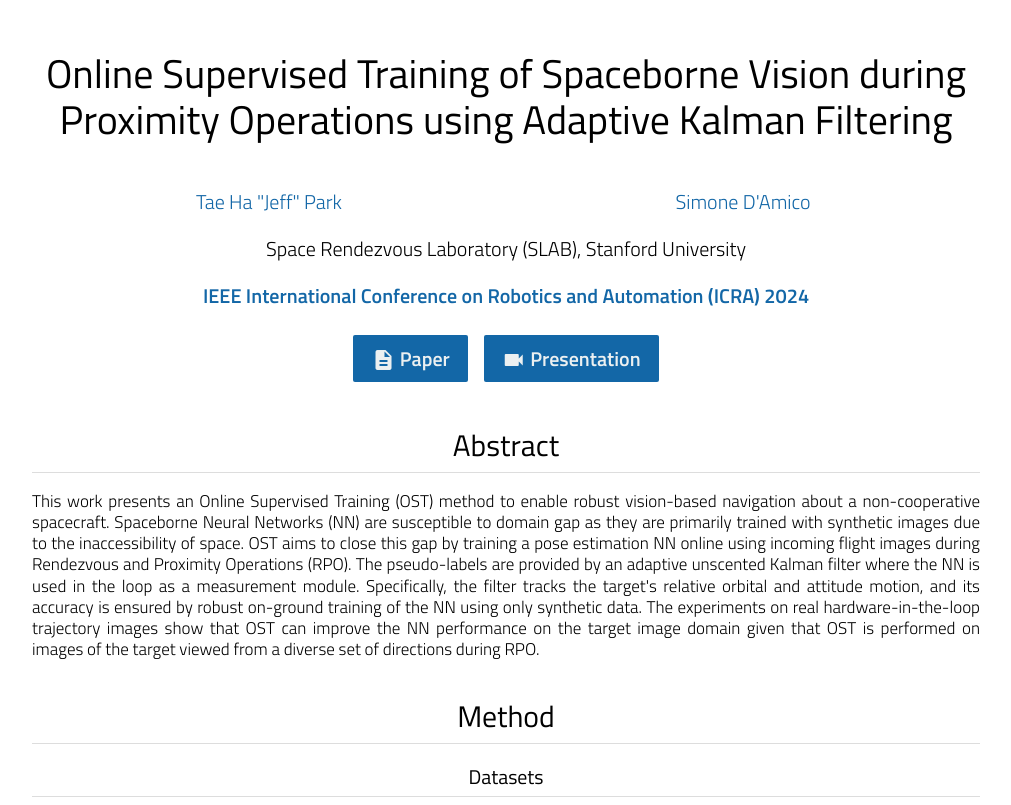
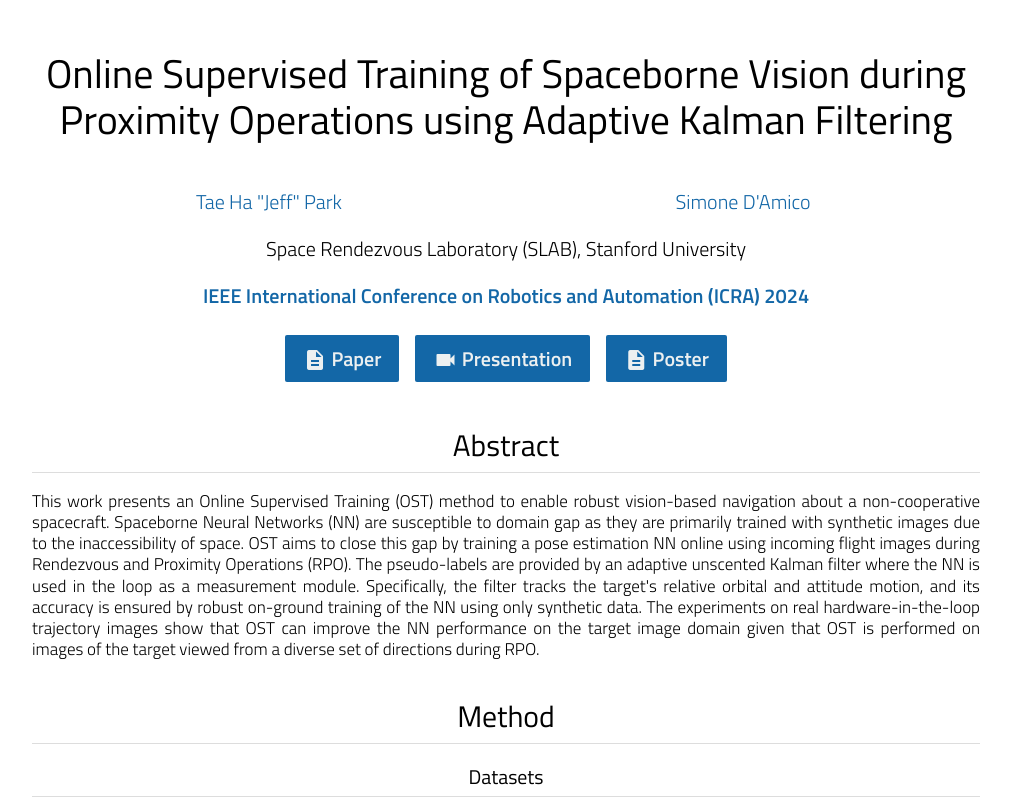
Before and after one commit to tpark94/ost, a plain HTML site: page index.html in a window 1280 px wide. Shown: the top 805 px of the page, without its empty margins (134-1145 px from the left). Drawn offline with Linux system fonts and the light colour scheme.

Commit message:
Adding poster

```diff
--- a/index.html
+++ b/index.html
@@ -240,13 +240,13 @@ figure {
 					<span class="material-icons"> description </span>
 					Paper
 				</a>
-				<!-- <a class="paper-btn" href="assets/park_icra24_video.mp4">
-					<span class="material-icons"> videocam </span>
-					Video
-				</a> -->
 				<a class="paper-btn" href="assets/park_icra2024_presentation.mp4">
 					<span class="material-icons"> videocam </span>
 					Presentation
+				</a>
+        <a class="paper-btn" href="assets/park_icra2024_poster.pdf">
+					<span class="material-icons"> description </span>
+					Poster
 				</a>
 				<!-- <a class="paper-btn" href="https://tom94.net/data/publications/mueller22instant/mueller22instant-rtl.mp4">
 					<span class="material-icons"> videocam </span>
```
Also changed, not shown: 1 other file.
